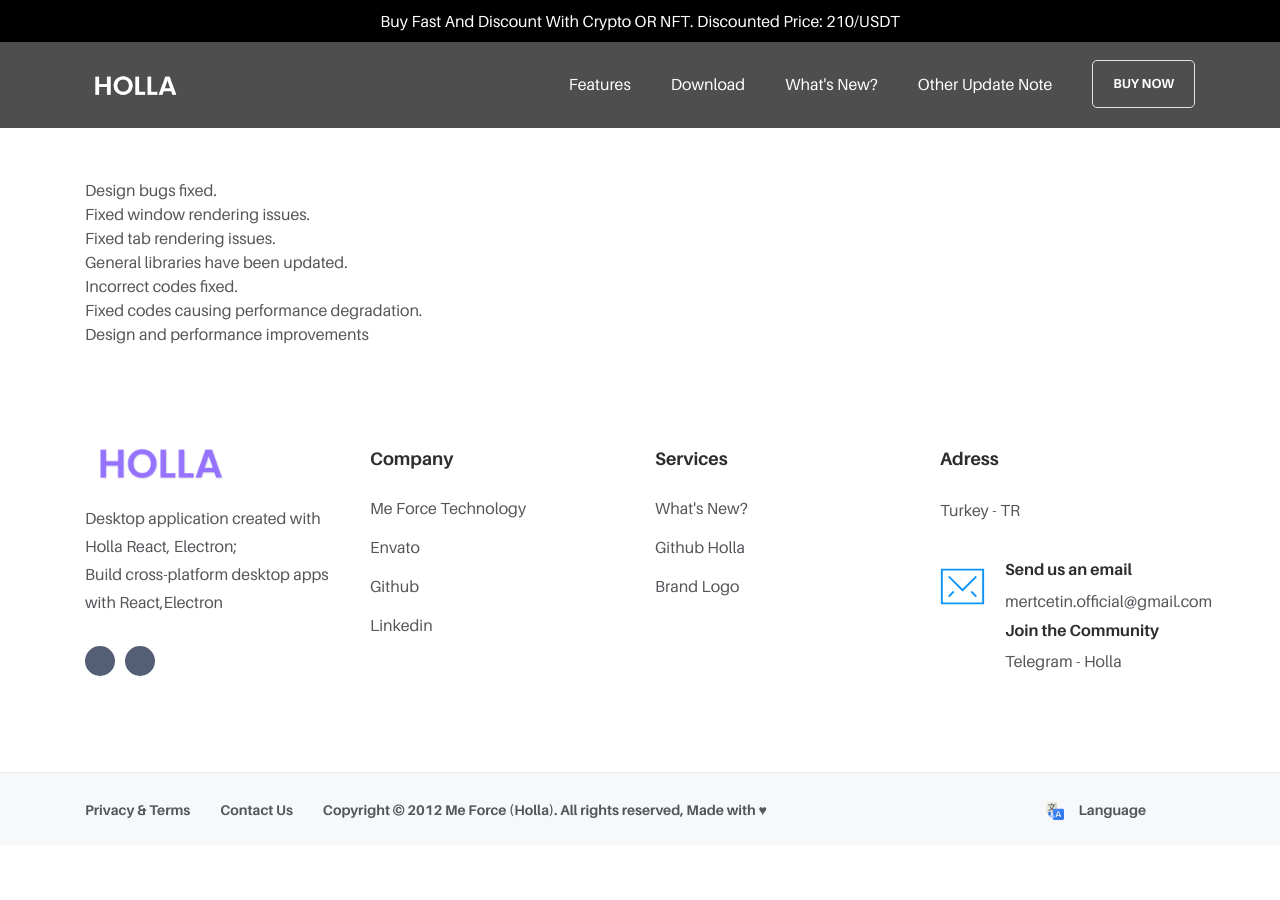
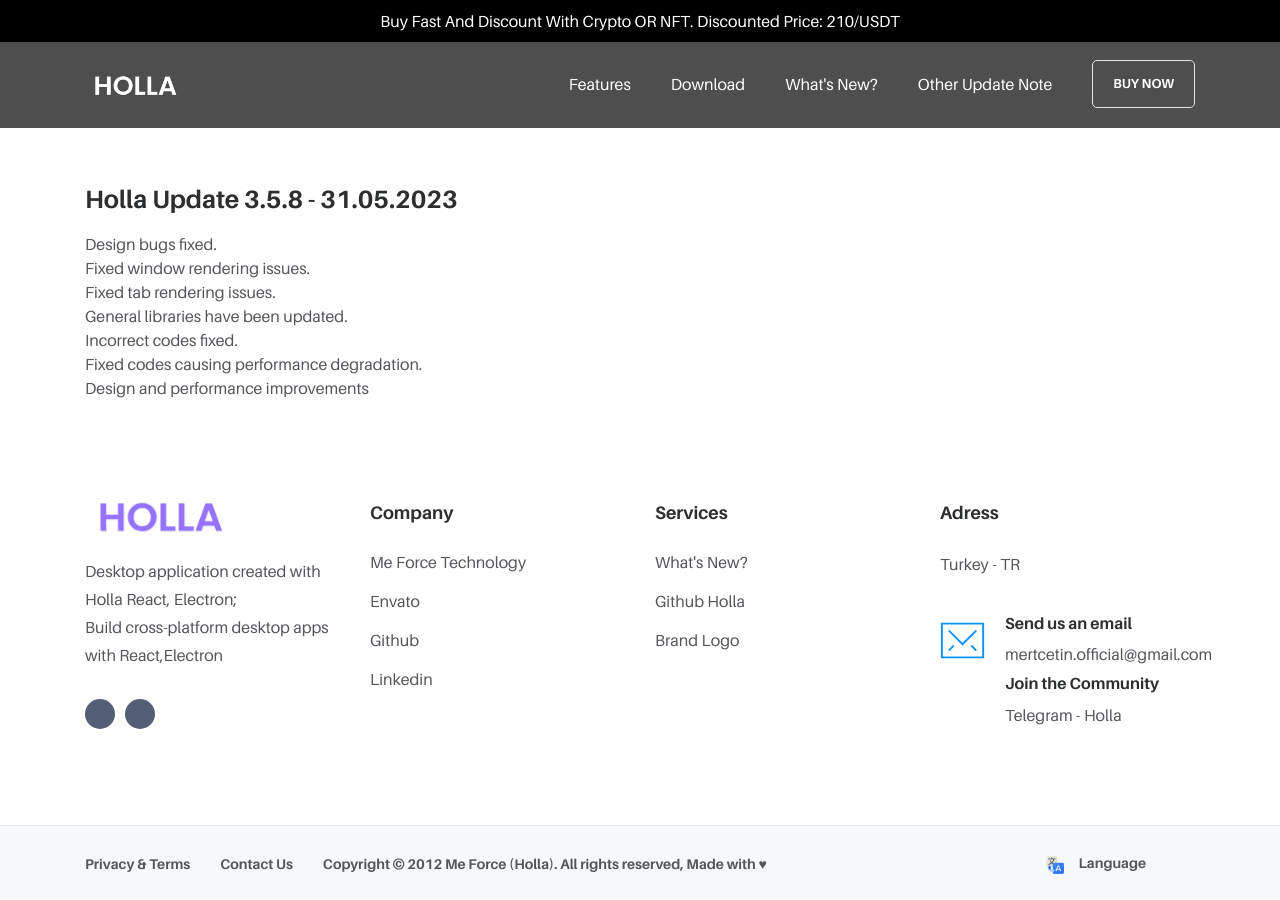
Before and after one commit to cetinmert/holla, a Jekyll site: the page built from docs/update-3-5-8.html, in a window 1280 px wide. Built offline with Jekyll 4.4.1, drawn with Linux system fonts in a browser that asks for light colours; some web fonts are replaced.

Commit message:
Update update-3-5-8.html

```diff
--- a/docs/_layouts/update-3-5-8.html
+++ b/docs/_layouts/update-3-5-8.html
@@ -46,6 +46,7 @@ padding-left: 0;
 <div class="content">
 
 <div class="markdown-body">
+<h3>Holla Update 3.5.8 - 31.05.2023</h3>
 Design bugs fixed.<br>
 Fixed window rendering issues.<br>
 Fixed tab rendering issues.<br>
```
